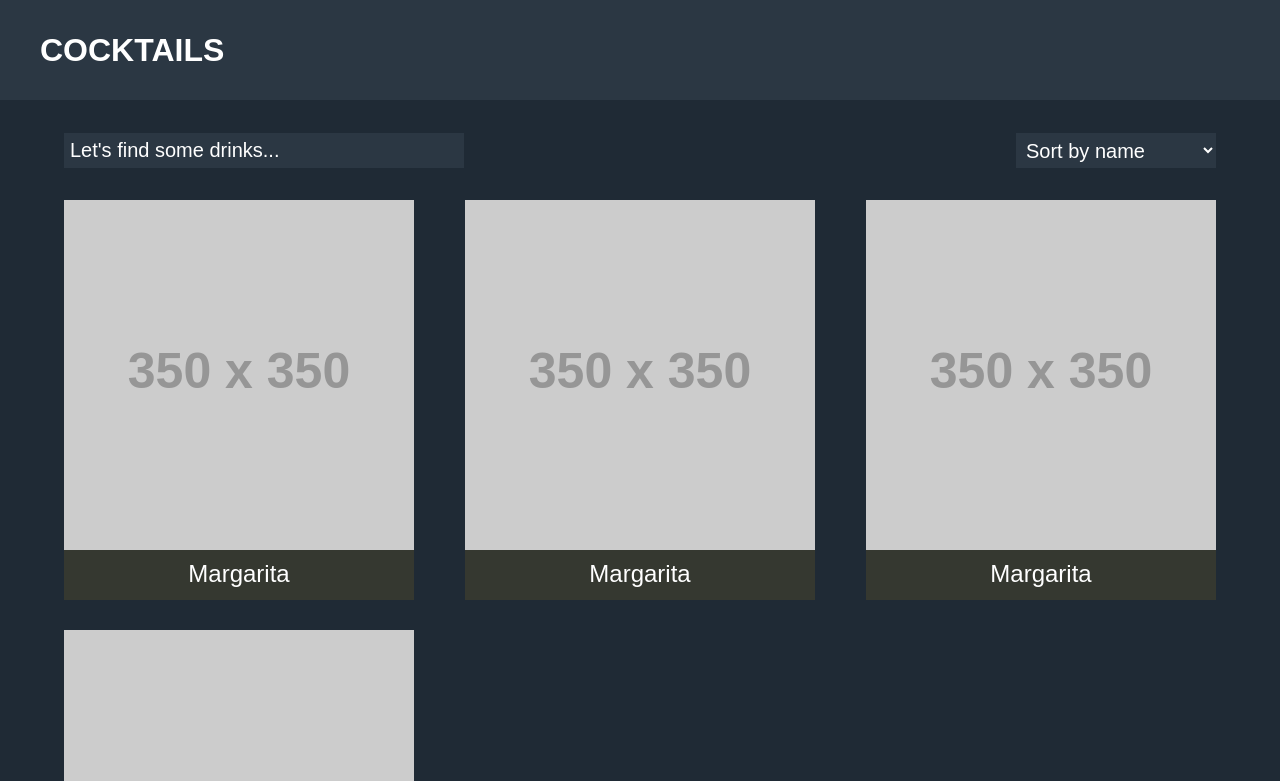
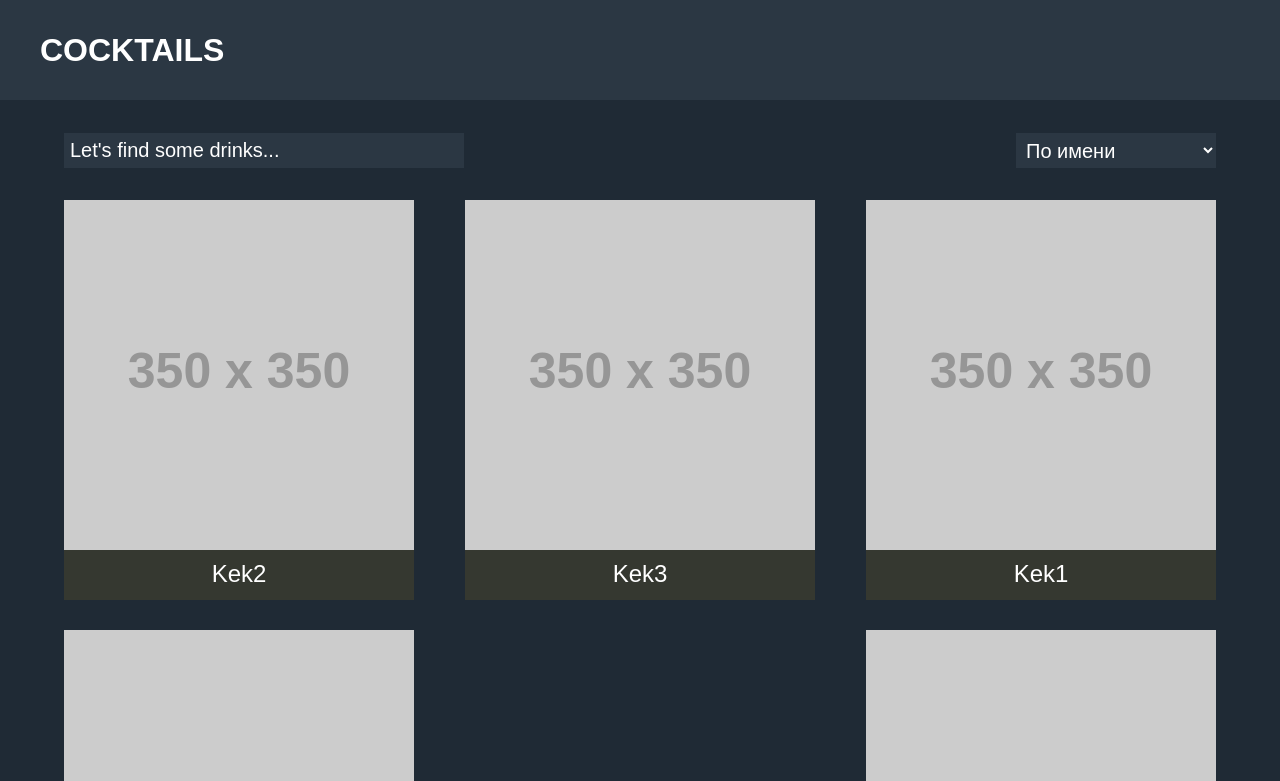
Before and after one commit to Kekmus/CocktailCatalog, a React (Create React App) app in the folder my-app/: page / in a window 1280 px wide. Shown: the top 781 px of the page. Built offline with nearby package versions, Linux system fonts and the light colour scheme.

Commit message:
Feat: add state to cocktail list, add sort function

```diff
--- a/my-app/src/Components/CardsControl.js
+++ b/my-app/src/Components/CardsControl.js
@@ -1,15 +1,21 @@
 import "../styles/CardsControl.css"
 
-function ControlCard() {
+function ControlCard({options, value, onChange}) {
   return (
     <div className="control__container">
       <input
         type="text"
         placeholder="Let's find some drinks...">
       </input>
-      <select name="sortType" id="">
-        <option value="name">Sort by name</option>
-        <option value="type">Sort by Type</option>
+      <select
+        name="sortType"
+        id=""
+        value={value}
+        onChange={event => onChange(event.target.value)}
+      >
+        {options.map(option =>
+          <option key={option.value} value={option.value}>{option.name}</option>
+        )}
       </select>
     </div>
   )
--- a/my-app/src/Components/CocktailCard.js
+++ b/my-app/src/Components/CocktailCard.js
@@ -1,6 +1,6 @@
 import "../styles/CocktailCard.css"
 
-function CocktailCard() {
+function CocktailCard({name}) {
   return(
     <div className="cocktail-item">
       <img
@@ -8,7 +8,7 @@ function CocktailCard() {
         src="http://dummyimage.com/350"
         alt="cocktail"
       />
-      <p className="cocktail-item__name">Margarita</p>
+      <p className="cocktail-item__name">{name}</p>
       <button className="cocktail-item__close-button" />
     </div>
 
--- /dev/null
+++ b/my-app/src/Components/CocktailList.js
@@ -0,0 +1,17 @@
+import CocktailCard from "./CocktailCard"
+import "../styles/CocktailList.css"
+
+function CocktailList({cocktails}) {
+
+  const coctailsList = cocktails.map((cocktail) =>
+    <CocktailCard name={cocktail.strDrink} key={cocktail.idDrink}/>
+  )
+
+  return (
+    <div className="cocktail-list">
+        {coctailsList}
+    </div>
+  )
+}
+
+export default CocktailList
--- a/my-app/src/Components/Main.js
+++ b/my-app/src/Components/Main.js
@@ -1,17 +1,39 @@
+import React, { useState } from 'react';
 import ControlCard from "./CardsControl"
-import CocktailCard from "./CocktailCard"
+import CocktailList from "./CocktailList"
 import "../styles/Main.css"
 
 function Main() {
+  // eslint-disable-next-line no-unused-vars
+  const [cocktails, setCoctails] = useState(
+    [
+      {strDrink: 'Kek2', idDrink:'1111'},
+      {strDrink: 'Kek3', idDrink:'2222'},
+      {strDrink: 'Kek1', idDrink:'3333'},
+      {strDrink: 'Kek4', idDrink:'4444'},
+      {strDrink: 'Kek5', idDrink:'5555'},
+    ]);
+
+  const [selectedSort, setSelectedSort] = useState();
+
+  function sortPosts(sort) {
+    setSelectedSort(sort)
+    setCoctails([...cocktails].sort((a, b) =>{
+      return a[sort].localeCompare(b[sort])
+    }))
+  }
+
   return (
-    <main class="main__container">
-      <ControlCard />
-      <div class="cocktail-list">
-        <CocktailCard />
-        <CocktailCard />
-        <CocktailCard />
-        <CocktailCard />
-      </div>
+    <main className="main__container">
+      <ControlCard
+        options={[
+          {value: 'strDrink', name: 'По имени'},
+          {value: 'idDrink', name: 'По ID'}
+        ]}
+        value={selectedSort}
+        onChange={sortPosts}
+      />
+      <CocktailList cocktails={cocktails}/>
     </main>
   )
 }
--- /dev/null
+++ b/my-app/src/styles/CocktailList.css
@@ -0,0 +1,18 @@
+.cocktail-list {
+  display: flex;
+  flex-direction: row;
+  align-items: center;
+  justify-content: space-between;
+  flex-wrap: wrap;
+  gap: 30px;
+}
+
+@media (max-width: 768px) {
+  .cocktail-list {
+    flex-direction: column;
+    align-items: center;
+    justify-content: space-evenly;
+    flex-wrap: nowrap;
+    gap: 30px;
+  }
+}
--- a/my-app/src/styles/Main.css
+++ b/my-app/src/styles/Main.css
@@ -2,22 +2,3 @@
   width: 90%;
   margin: 0 auto;
 }
-
-.cocktail-list {
-  display: flex;
-  flex-direction: row;
-  align-items: center;
-  justify-content: space-between;
-  flex-wrap: wrap;
-  gap: 30px;
-}
-
-@media (max-width: 768px) {
-  .cocktail-list {
-    flex-direction: column;
-    align-items: center;
-    justify-content: space-evenly;
-    flex-wrap: nowrap;
-    gap: 30px;
-  }
-}
```
